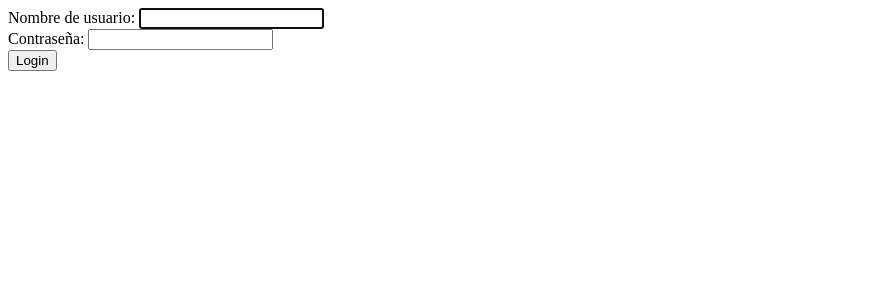
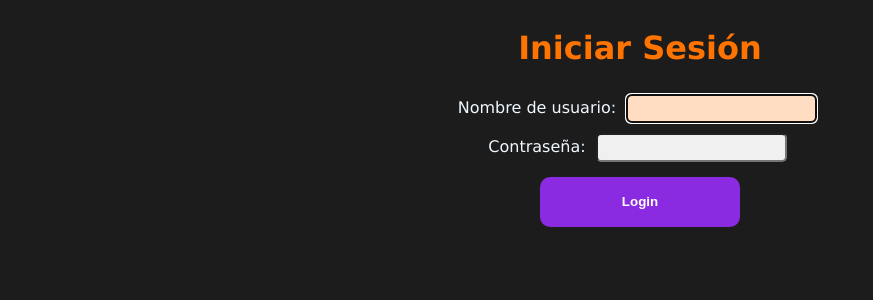
Before and after one commit to DerekAguilar/SEANI_2024, a Django app: page /accounts/login/ in a window 1280 px wide. Shown: the top 300 px of the page, without its empty margins (0-873 px from the left). Run offline with Django 5.2, Linux system fonts and the light colour scheme.

Commit message:
08 CSS Update

```diff
--- a/seani/seani/settings.py
+++ b/seani/seani/settings.py
@@ -135,6 +135,7 @@ USE_TZ = True
 # https://docs.djangoproject.com/en/5.0/howto/static-files/
 
 STATIC_URL = 'static/'
+STATICFILES_DIRS=[BASE_DIR / 'static']
 
 # Default primary key field type
 # https://docs.djangoproject.com/en/5.0/ref/settings/#default-auto-field
--- /dev/null
+++ b/seani/static/css/styles.css
@@ -0,0 +1,103 @@
+body {
+    font-family:Verdana, Geneva, Tahoma, sans-serif;
+    display:flex;
+    justify-content: center;
+    background-color: #1C1C1C;
+    color: aliceblue;
+}
+
+.container {
+    width:70%;
+    text-align:center;
+}
+
+.container h1 {
+    color: rgb(255, 115, 0) ;
+}
+
+.container a {
+    text-decoration:none;
+    color:rgb(0, 196, 23);
+    font-weight:bold;
+}
+
+.container a:hover {
+    color:rgb(0, 255, 30);
+    transition: 100ms;
+}
+
+.container a:active {
+    color:rgb(255, 115, 0);
+}
+
+.container a::after {
+    color:purple;
+}
+
+.container form input[type="submit"] {
+    border: none;
+    background-color:blueviolet;
+    color:white;
+    font-weight:bold;
+    width:200px;
+    height:50px;
+    margin:10px;
+    border-radius: 10px;
+    transition: 100ms;
+}
+
+.container form input[type="submit"]:hover {
+    background-color: rgb(208, 89, 208);
+}
+
+.container form input[type="submit"]:active {
+    background-color:#5d1d99;
+}
+
+.container form input[type="text"],
+.container form input[type="password"] {
+    margin:5px;
+    padding: 5px;
+    border-radius: 5px;
+    transition: 200ms;
+    background-color: #F0F0F0;
+}
+
+.container form input[type="text"]:focus,
+.container form input[type="password"]:focus {
+    background-color: rgb(255, 221, 194);
+}
+
+.container form input[type="text"]:active,
+.container form input[type="password"]:active {
+    background-color: rgb(254, 181, 122);
+}
+
+.grid-container {
+    display: grid;
+    grid-template-columns: repeat(2,1fr);
+    background-color: rgb(0, 87, 0);
+    padding: 50px;
+    border-radius: 25px;
+    border-style: solid;
+    border-width: 2px;
+    border-color: rgb(0, 196, 23);
+}
+
+.grid-item {
+    background-color:rgb(255, 221, 194);
+    padding: 50px;
+    margin: 10px;
+    border-radius: 5px;
+    border-style: solid;
+    border-width: 5px;
+    border-color: rgb(255, 115, 0);
+}
+
+.ans {
+    background-color: palegreen;
+    color: rgb(0, 87, 0);
+    border-radius: 4px;
+    padding: 20px;
+    margin: 15px;
+}
--- a/seani/templates/base.html
+++ b/seani/templates/base.html
@@ -4,6 +4,8 @@
     <meta charset="UTF-8">
     <meta name="viewport" content="width=device-width, initial-scale=1.0">
     <title>Seani 2024 - {% block title %}{% endblock %}</title>
+    {% load static %}
+    <link rel="stylesheet" href="{% static 'css/styles.css' %}">
 </head>
 <body>
     {% block content %}
--- a/seani/templates/exam/add_user.html
+++ b/seani/templates/exam/add_user.html
@@ -1,4 +1,4 @@
-{% extends 'base.html' %}
+{% extends 'admin/base.html' %}
 
 {% block title %}Agregar Aspirante{% endblock %}
 
--- a/seani/templates/home/home.html
+++ b/seani/templates/home/home.html
@@ -3,6 +3,8 @@
 {% block title %}Inicio{% endblock %}
 
 {% block content %}
-<h1>Bienvenidos</h1>
-<a href="{% url 'login' %}">Ingresar</a>
+<div class="container">
+    <h1>SEANI 2024</h1>
+    <a href="{% url 'login' %}">Ingresar</a>
+</div>
 {% endblock %}
--- a/seani/templates/registration/login.html
+++ b/seani/templates/registration/login.html
@@ -1,11 +1,13 @@
 {% extends 'base.html' %}
 
 {% block title %}Iniciar Sesión{% endblock %}
-
 {% block content %}
-<form method="post">
-    {% csrf_token %}
-    {{ form }}
-    <input type="submit" value="Login">
-</form>
+<div class="container">
+    <h1>Iniciar Sesión</h1>
+    <form method="post">
+        {% csrf_token %}
+        {{ form }}
+        <input type="submit" value="Login">
+    </form>
+</div>
 {% endblock %}
```
Also changed, not shown: seani/exam/models.py (+19 -0 lines), seani/exam/views.py (+26 -13 lines), seani/home/views.py (+7 -1 lines), seani/templates/exam/home.html (+10 -7 lines), seani/templates/exam/question.html (+13 -6 lines).
